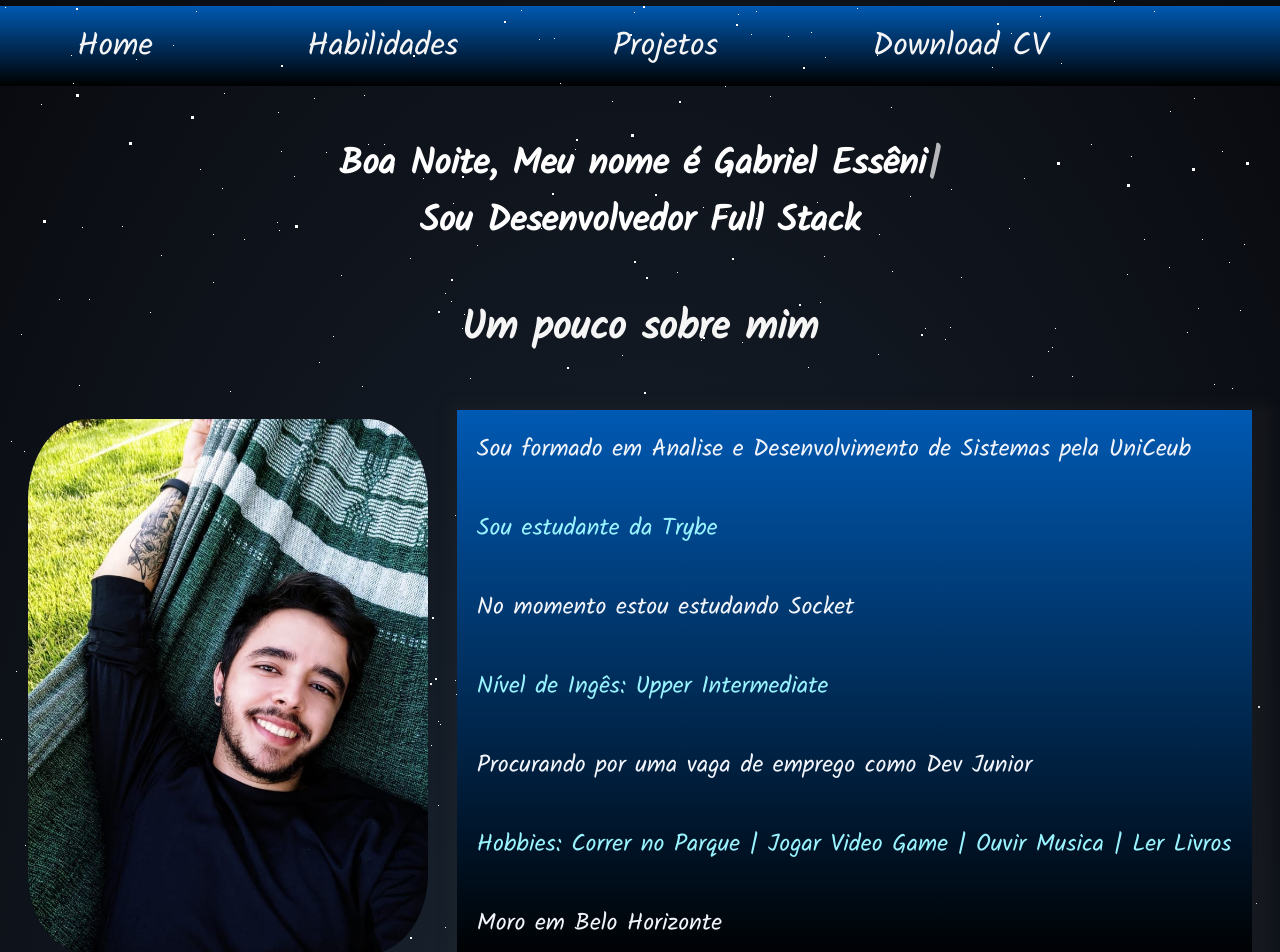
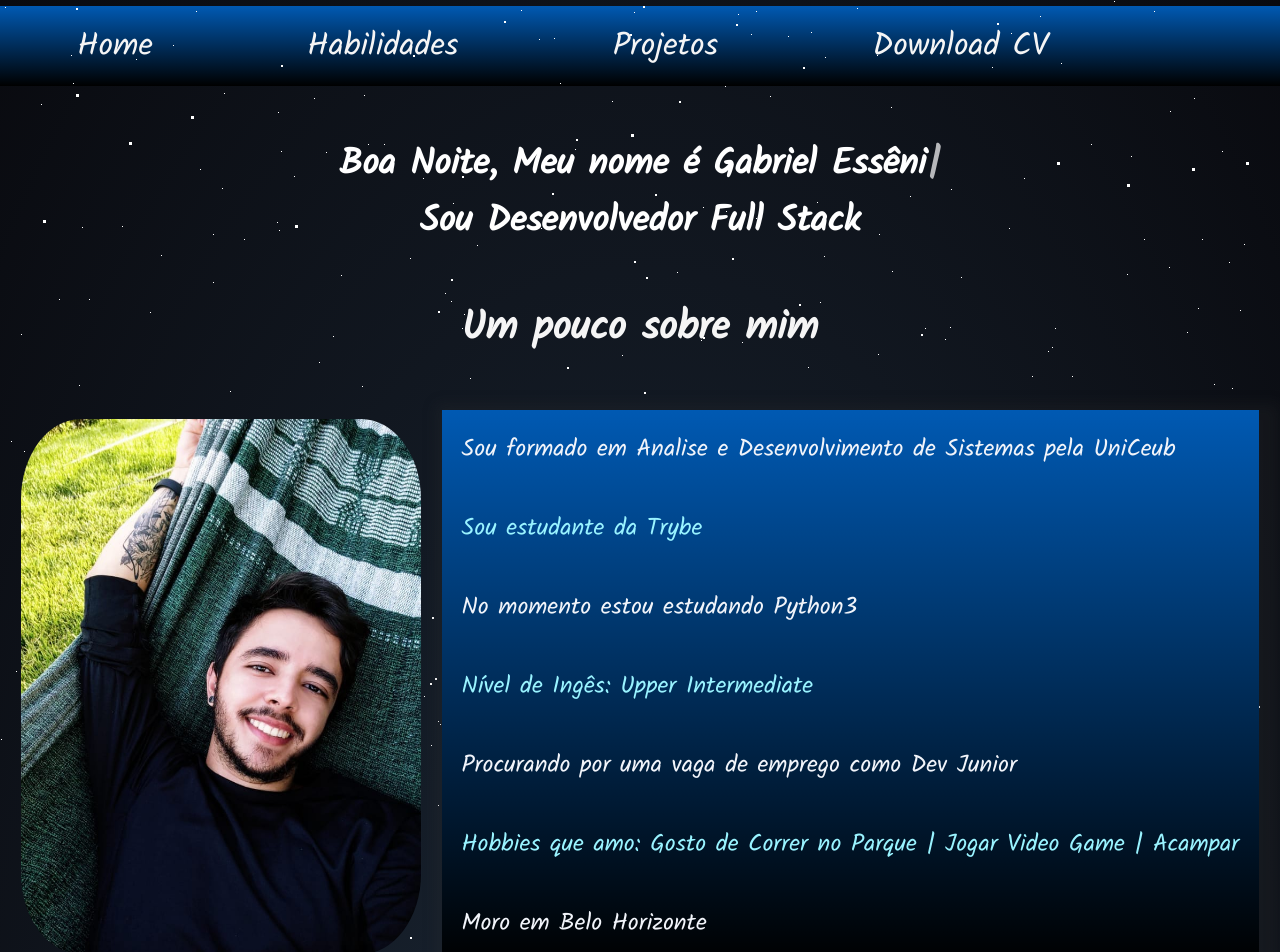
Before and after one commit to GabrielEssenio/portifolio, a React (Create React App) app: page /#/ in a window 1280 px wide. Shown: the top 952 px of the page. Built offline with nearby package versions, Linux system fonts and the light colour scheme.

Commit message:
Atualizando sobre mim

```diff
--- a/src/APIs/sobremim.js
+++ b/src/APIs/sobremim.js
@@ -11,9 +11,9 @@ export const basic = {
 export const info = [
   {about: " Sou formado em Analise e Desenvolvimento de Sistemas pela UniCeub"},
   {about: " Sou estudante da Trybe"},
-  {about: " No momento estou estudando Socket"},
+  {about: " No momento estou estudando Python3"},
   {about: " Nível de Ingês: Upper Intermediate"},
   {about: " Procurando por uma vaga de emprego como Dev Junior"},
-  {about: " Hobbies: Correr no Parque | Jogar Video Game | Ouvir Musica | Ler Livros"},
+  {about: " Hobbies que amo: Gosto de Correr no Parque | Jogar Video Game | Acampar"},
   {about: " Moro em Belo Horizonte"},
 ]
```
